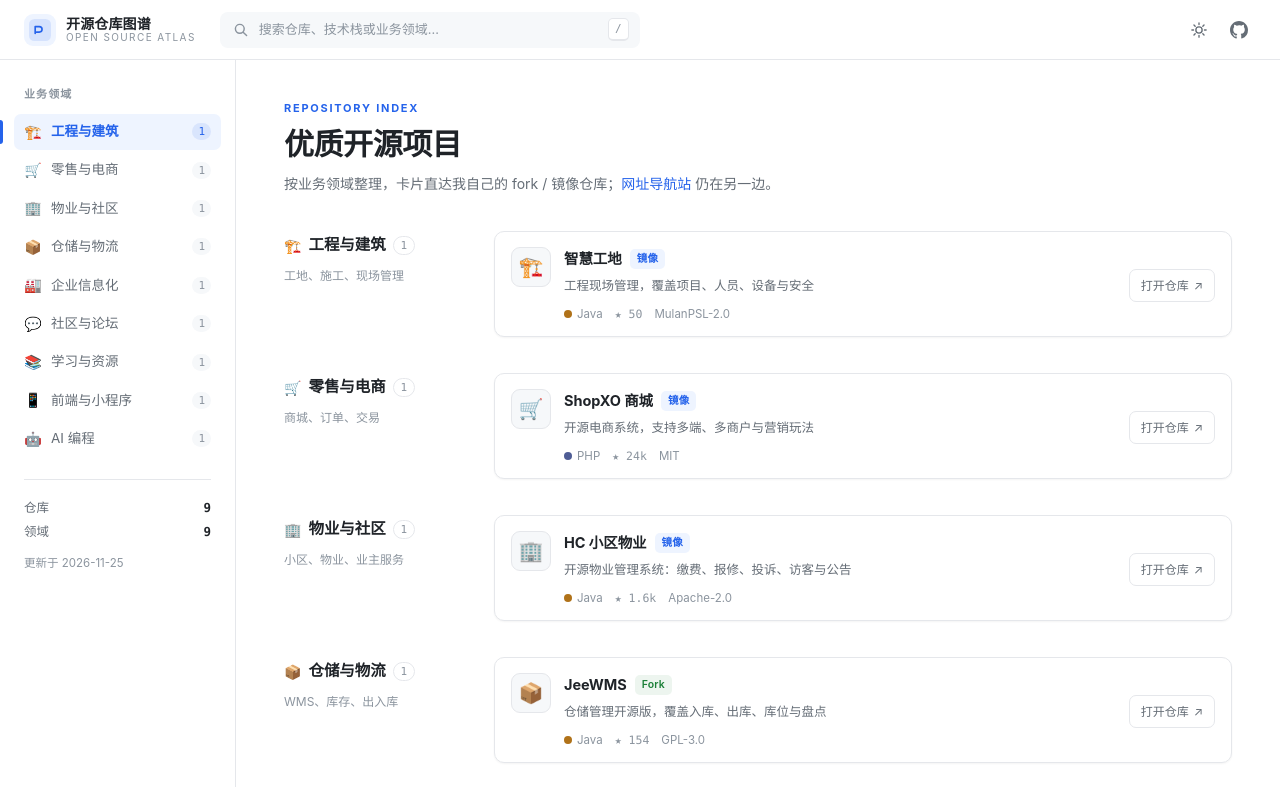
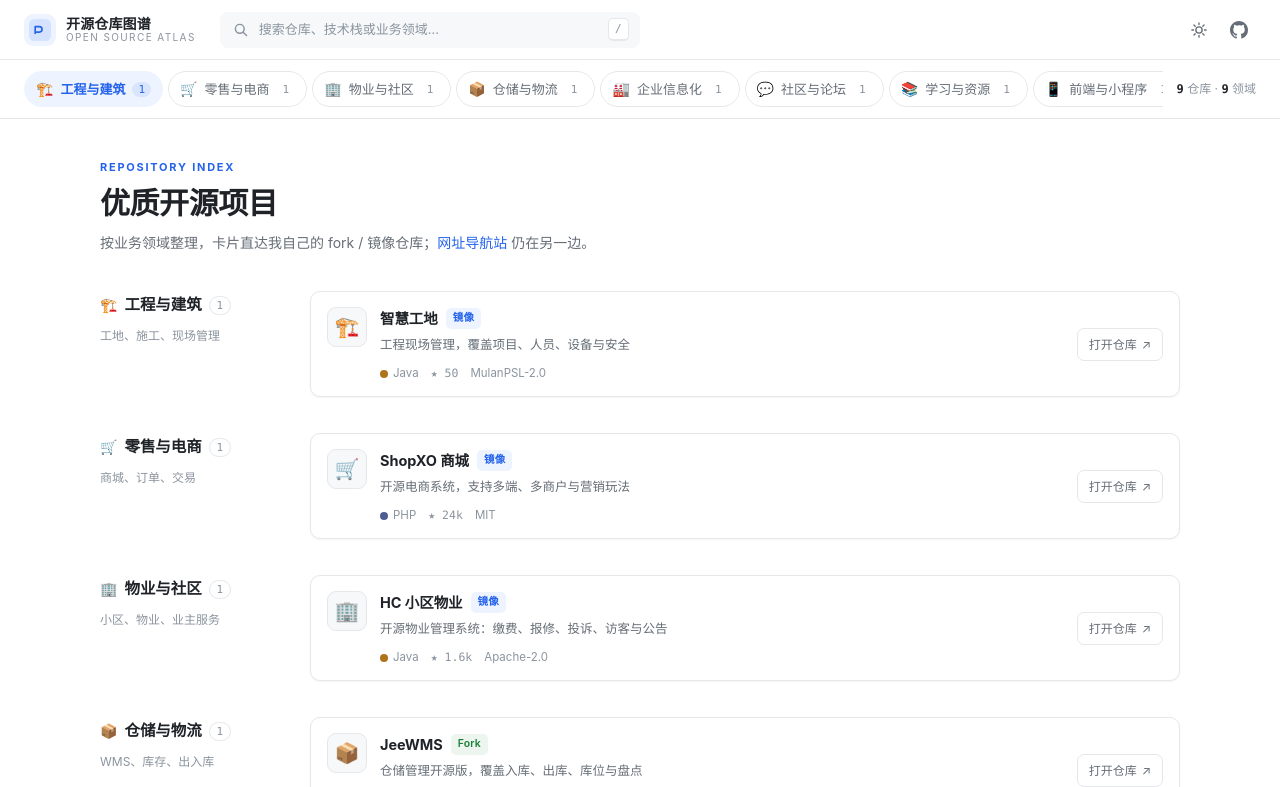
Before and after one commit to HEIGUAN12138/opensource-atlas, a plain HTML site: page index.html in a window 1280 px wide. Shown: the top 787 px of the page. Drawn offline with Linux system fonts and the light colour scheme.

Commit message:
feat(ui): 业务领域导航改为顶部横向菜单条

```diff
--- a/assets/app.js
+++ b/assets/app.js
@@ -32,7 +32,6 @@
 
   var KIND_LABEL = { fork: "Fork", mirror: "镜像", link: "外链" };
 
-  var mainEl = $(".main");
   var contentEl = $("#content");
   var emptyEl = $("#empty");
   var navEl = $("#catNav");
@@ -155,10 +154,10 @@
       ticking = false;
       var sections = $$(".section", contentEl);
       if (!sections.length) return;
-      var top = mainEl.scrollTop + 120;
+      var top = window.scrollY + 160;
       var current = sections[0];
       sections.forEach(function (s) {
-        if (s.offsetTop <= top) current = s;
+        if (s.getBoundingClientRect().top + window.scrollY <= top) current = s;
       });
       $$(".cat-link", navEl).forEach(function (a) {
         a.classList.toggle("active", a.getAttribute("data-cat") === current.id);
@@ -169,11 +168,8 @@
   function scrollToCat(id) {
     var target = document.getElementById(id);
     if (!target) return;
-    var offset = target.offsetTop - 16;
-    mainEl.scrollTo({ top: offset, behavior: "smooth" });
-    if (window.matchMedia("(max-width: 860px)").matches) {
-      window.scrollTo({ top: 0, behavior: "smooth" });
-    }
+    var y = target.getBoundingClientRect().top + window.scrollY - 128;
+    window.scrollTo({ top: y, behavior: "smooth" });
   }
 
   function setTheme(theme) {
@@ -222,7 +218,7 @@
       searchEl.focus();
     });
 
-    mainEl.addEventListener("scroll", highlightActive, { passive: true });
+    window.addEventListener("scroll", highlightActive, { passive: true });
 
     document.addEventListener("keydown", function (e) {
       var tag = (e.target.tagName || "").toLowerCase();
--- a/assets/style.css
+++ b/assets/style.css
@@ -54,7 +54,7 @@ html[data-theme="dark"] {
 
 * { box-sizing: border-box; }
 
-html, body { height: 100%; }
+html, body { min-height: 100%; }
 
 body {
   margin: 0;
@@ -180,26 +180,22 @@ html[data-theme="dark"] .i-moon { display: block; }
 
 /* ---------- 布局 ---------- */
 
-.layout {
-  display: grid;
-  grid-template-columns: var(--sidebar-w) minmax(0, 1fr);
-  height: calc(100vh - var(--topbar-h));
-  height: calc(100dvh - var(--topbar-h));
+/* 顶部领域导航条：吸顶在顶栏下方 */
+.catbar {
+  position: sticky;
+  top: var(--topbar-h);
+  z-index: 20;
+  display: flex;
+  align-items: center;
+  gap: 14px;
+  padding: 9px 24px;
+  background: var(--bg);
+  border-bottom: 1px solid var(--border);
 }
 
-.sidebar {
-  position: relative;
-  overflow-y: auto;
-  padding: 26px 14px 20px;
-  border-right: 1px solid var(--border);
-  background: var(--bg);
-}
-.sidebar::-webkit-scrollbar { width: 8px; }
-.sidebar::-webkit-scrollbar-thumb { background: transparent; border-radius: 8px; }
-.sidebar:hover::-webkit-scrollbar-thumb { background: var(--border-strong); }
-
 .side-label {
-  margin: 0 10px 10px;
+  flex-shrink: 0;
+  margin: 0;
   font-size: 11px;
   font-weight: 650;
   letter-spacing: 0.1em;
@@ -207,73 +203,63 @@ html[data-theme="dark"] .i-moon { display: block; }
   color: var(--faint);
 }
 
-.cat-nav { display: flex; flex-direction: column; gap: 2px; }
+.cat-nav {
+  flex: 1;
+  min-width: 0;
+  display: flex;
+  align-items: center;
+  gap: 5px;
+  padding: 2px 0;
+  overflow-x: auto;
+  scrollbar-width: none;
+}
+.cat-nav::-webkit-scrollbar { display: none; }
 
 .cat-link {
-  position: relative;
+  flex-shrink: 0;
   display: flex;
   align-items: center;
-  gap: 9px;
-  padding: 7px 10px;
-  border-radius: 7px;
+  gap: 7px;
+  padding: 6px 11px;
+  border: 1px solid var(--border);
+  border-radius: 99px;
   color: var(--muted);
-  font-size: 13.5px;
-  transition: background 0.13s ease, color 0.13s ease;
+  font-size: 13px;
+  white-space: nowrap;
+  transition: background 0.13s ease, color 0.13s ease, border-color 0.13s ease;
 }
-.cat-link:hover { background: var(--bg-soft); color: var(--text); }
+.cat-link:hover { color: var(--text); background: var(--bg-soft); border-color: var(--border-strong); }
 .cat-link.active {
   color: var(--accent);
   background: var(--accent-soft);
+  border-color: transparent;
   font-weight: 600;
 }
-.cat-link.active::before {
-  content: "";
-  position: absolute;
-  left: -14px;
-  top: 6px;
-  bottom: 6px;
-  width: 3px;
-  border-radius: 0 3px 3px 0;
-  background: var(--accent);
-}
-.cat-ico { width: 18px; text-align: center; font-size: 14px; }
-.cat-name { flex: 1; min-width: 0; overflow: hidden; text-overflow: ellipsis; white-space: nowrap; }
+.cat-ico { font-size: 14px; }
 .cat-count {
   font: 11px/1 var(--mono);
   color: var(--faint);
-  background: var(--bg-soft);
+  background: var(--bg);
   border-radius: 99px;
-  padding: 3px 6px;
+  padding: 2px 6px;
 }
 .cat-link.active .cat-count { color: var(--accent); background: rgba(37, 99, 235, 0.1); }
 html[data-theme="dark"] .cat-link.active .cat-count { background: rgba(68, 147, 248, 0.16); }
 
-.side-stats {
-  margin: 22px 10px 0;
-  padding-top: 16px;
-  border-top: 1px solid var(--border);
+.catbar-meta {
+  margin-left: auto;
+  flex-shrink: 0;
+  font-size: 12px;
+  color: var(--faint);
+  white-space: nowrap;
 }
-.stat-row {
-  display: flex;
-  justify-content: space-between;
-  font-size: 12.5px;
-  color: var(--muted);
-  padding: 2px 0;
-}
-.stat-row b { color: var(--text); font-family: var(--mono); font-weight: 600; }
-.updated { margin: 10px 0 0; font-size: 11.5px; color: var(--faint); }
+.catbar-meta b { color: var(--text); font-family: var(--mono); font-weight: 600; }
 
 /* ---------- 主区 ---------- */
 
-.main {
-  overflow-y: auto;
-  scroll-behavior: smooth;
-  padding: 40px 48px 56px;
-}
-.main::-webkit-scrollbar { width: 10px; }
-.main::-webkit-scrollbar-thumb { background: var(--border-strong); border-radius: 8px; border: 2px solid var(--bg); }
+.main { padding: 40px 48px 56px; }
 
-.content, .hero, .page-foot, .empty { max-width: 1000px; margin: 0 auto; }
+.content, .hero, .page-foot, .empty { max-width: 1080px; margin: 0 auto; }
 
 .eyebrow {
   margin: 0 0 8px;
@@ -305,7 +291,7 @@ html[data-theme="dark"] .cat-link.active .cat-count { background: rgba(68, 147,
   gap: 8px 34px;
   align-items: start;
   margin-top: 36px;
-  scroll-margin-top: 24px;
+  scroll-margin-top: 132px;
 }
 .section-head {
   display: flex;
@@ -480,7 +466,8 @@ html[data-theme="dark"] .kind.link { background: rgba(240, 136, 62, 0.12); }
   display: flex;
   align-items: center;
   justify-content: space-between;
-  gap: 16px;
+  flex-wrap: wrap;
+  gap: 10px 16px;
   margin-top: 56px;
   padding-top: 20px;
   border-top: 1px solid var(--border);
@@ -500,40 +487,22 @@ html[data-theme="dark"] mark { background: rgba(187, 128, 9, 0.4); }
 
 /* ---------- 响应式 ---------- */
 
+/* 领域较多时先让出「业务领域」标签的宽度，保证 9 个 chip 在 1440 内排完 */
+@media (max-width: 1520px) {
+  .side-label { display: none; }
+}
+
 @media (max-width: 1080px) {
   .main { padding: 32px 32px 48px; }
 }
 
 @media (max-width: 860px) {
-  .layout {
-    display: block;
-    height: auto;
-  }
-  .sidebar {
-    position: sticky;
-    top: var(--topbar-h);
-    z-index: 20;
-    display: flex;
-    align-items: center;
-    gap: 8px;
-    overflow-x: auto;
-    padding: 10px 16px;
-    border-right: 0;
-    border-bottom: 1px solid var(--border);
-  }
-  .side-label, .side-stats { display: none; }
-  .cat-nav { flex-direction: row; gap: 6px; }
-  .cat-link {
-    flex-shrink: 0;
-    padding: 5px 11px;
-    border: 1px solid var(--border);
-    border-radius: 99px;
-    font-size: 12.5px;
-  }
-  .cat-link.active::before { display: none; }
-  .cat-link.active { border-color: transparent; }
+  .catbar { gap: 10px; padding: 8px 16px; }
+  .side-label { display: none; }
+  .catbar-meta { display: none; }
+  .cat-link { padding: 5px 11px; font-size: 12.5px; }
   .cat-count { padding: 2px 5px; }
-  .main { overflow: visible; padding: 28px 20px 44px; }
+  .main { padding: 28px 20px 44px; }
   .hero h1 { font-size: 25px; }
   .section { grid-template-columns: minmax(0, 1fr); gap: 14px; margin-top: 30px; }
   .section-head { margin-bottom: 0; }
--- a/index.html
+++ b/index.html
@@ -37,16 +37,11 @@
     </div>
   </header>
 
-  <div class="layout">
-    <aside class="sidebar" aria-label="业务领域导航">
+  <div class="catbar">
     <p class="side-label">业务领域</p>
-      <nav id="catNav" class="cat-nav"></nav>
-      <div class="side-stats">
-        <div class="stat-row"><span>仓库</span><b id="statRepos">0</b></div>
-        <div class="stat-row"><span>领域</span><b id="statCats">0</b></div>
-        <p class="updated">更新于 <time id="updated"></time></p>
+    <nav id="catNav" class="cat-nav" aria-label="业务领域导航"></nav>
+    <div class="catbar-meta"><b id="statRepos">0</b> 仓库 · <b id="statCats">0</b> 领域</div>
   </div>
-    </aside>
 
   <main class="main">
     <div class="hero">
@@ -63,10 +58,10 @@
 
     <footer class="page-foot">
       <span>共 <b id="footCount">0</b> 个仓库 · 持续补充</span>
+      <span>更新于 <time id="updated"></time></span>
       <a href="https://github.com/HEIGUAN12138/opensource-atlas" target="_blank" rel="noreferrer">本站源码 / 提需求 ↗</a>
     </footer>
   </main>
-  </div>
 
   <script src="data/repos.js"></script>
   <script src="assets/app.js"></script>
```
Lines whose indentation alone changed are shown as unchanged.
